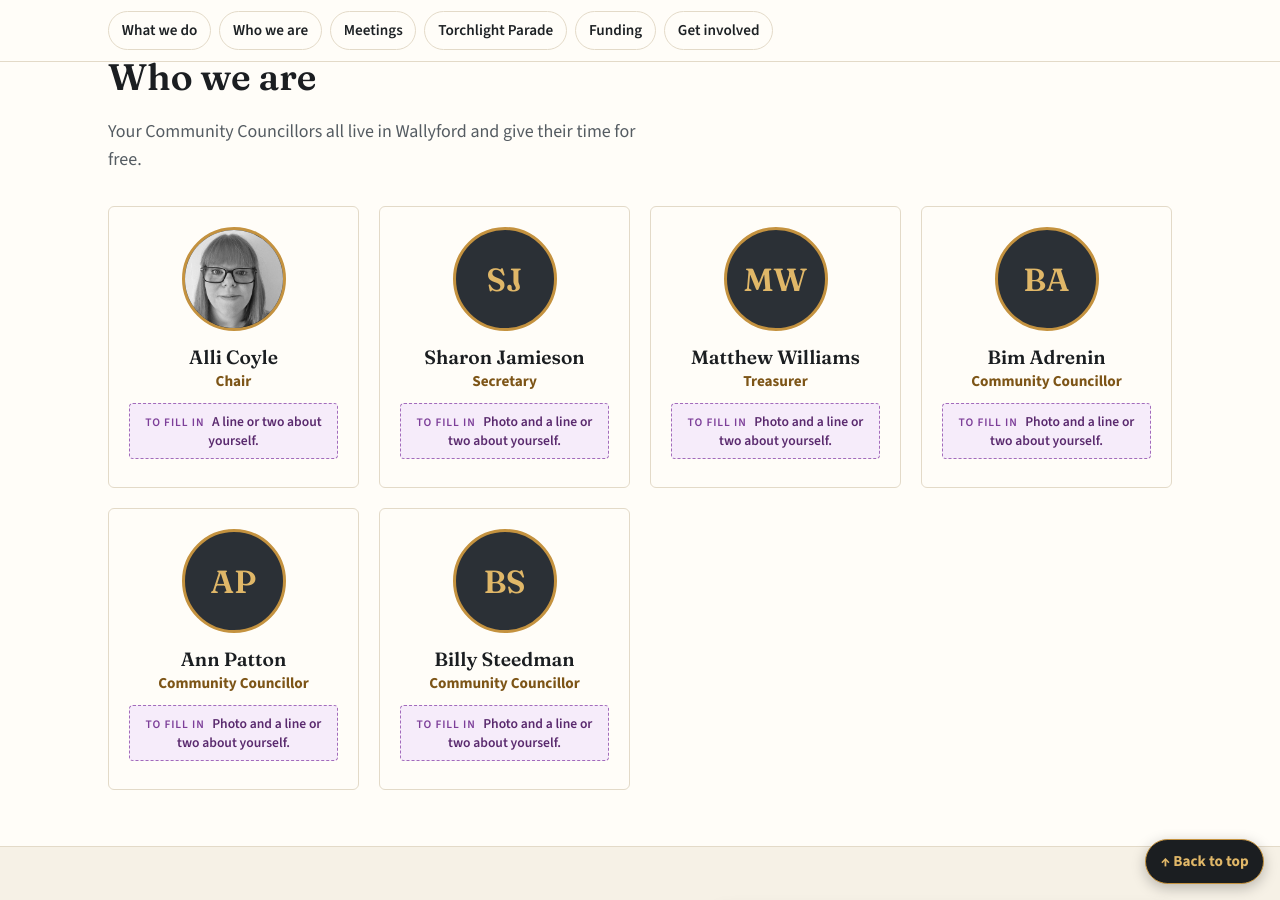
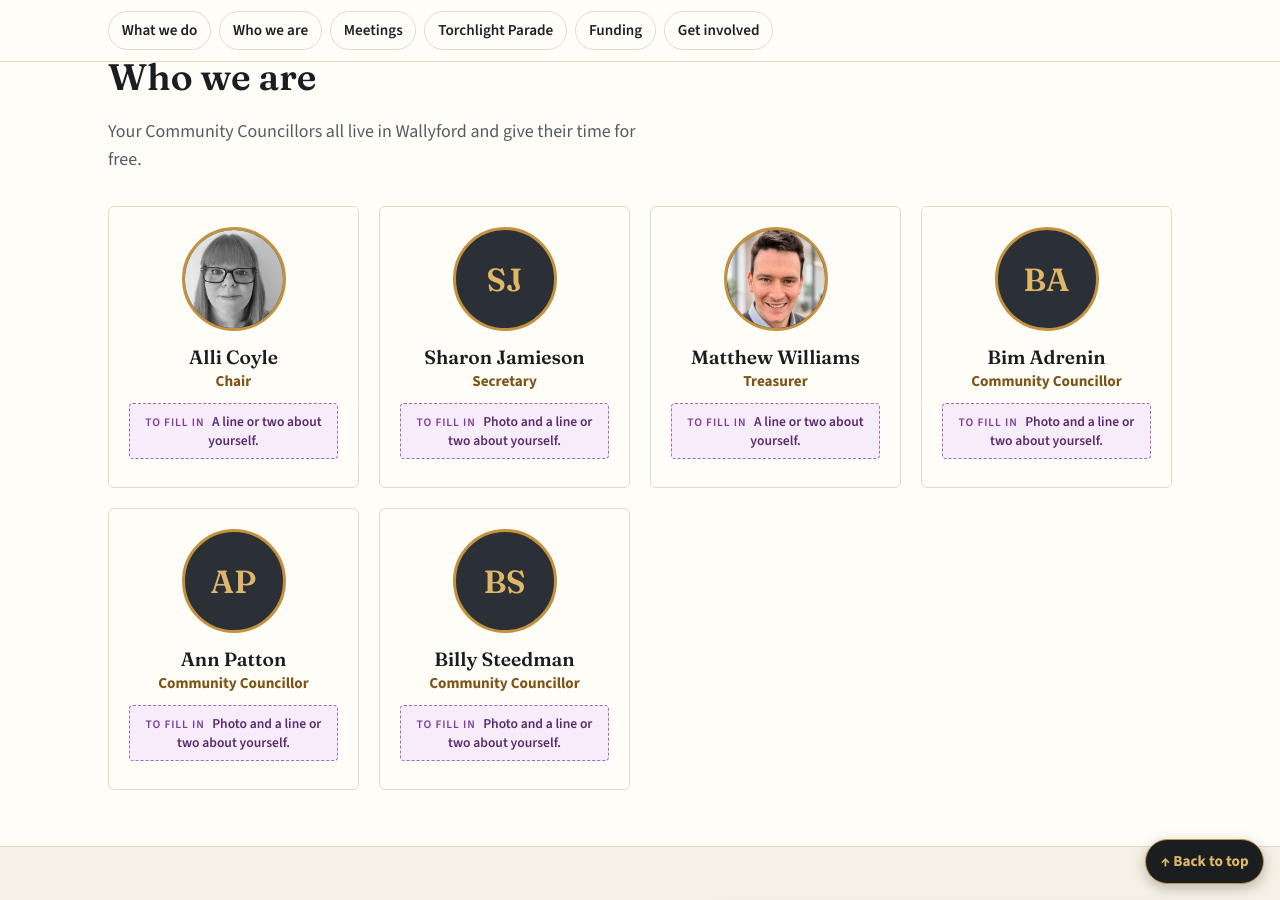
Before and after one commit to dochtie/wallyford-community-council, a Jekyll site: the page built from council.html, in a window 1280 px wide and 900 px high, scrolled down 1293 px. Built offline with Jekyll 4.4.1, drawn with Linux system fonts in a browser that asks for light colours.

Commit message:
Add Matthew Williams's photo to the Community Council page
Treasurer headshot, cropped square around head and shoulders to 320px,
with the phone's hidden photo data removed.

Co-Authored-By: Claude Opus 5.5 <noreply@anthropic.com>
Claude-Session: https://claude.ai/code/session_01AHWgmui6HjEdcAqmm8Qa69

```diff
--- a/_data/councillors.yml
+++ b/_data/councillors.yml
@@ -15,7 +15,7 @@
 
 - name: Matthew Williams
   role: Treasurer
-  photo:
+  photo: matthew-williams.jpg
   blurb:
 
 - name: Bim Adrenin
```
Also changed, not shown: assets/img/people/matthew-williams.jpg (added).
